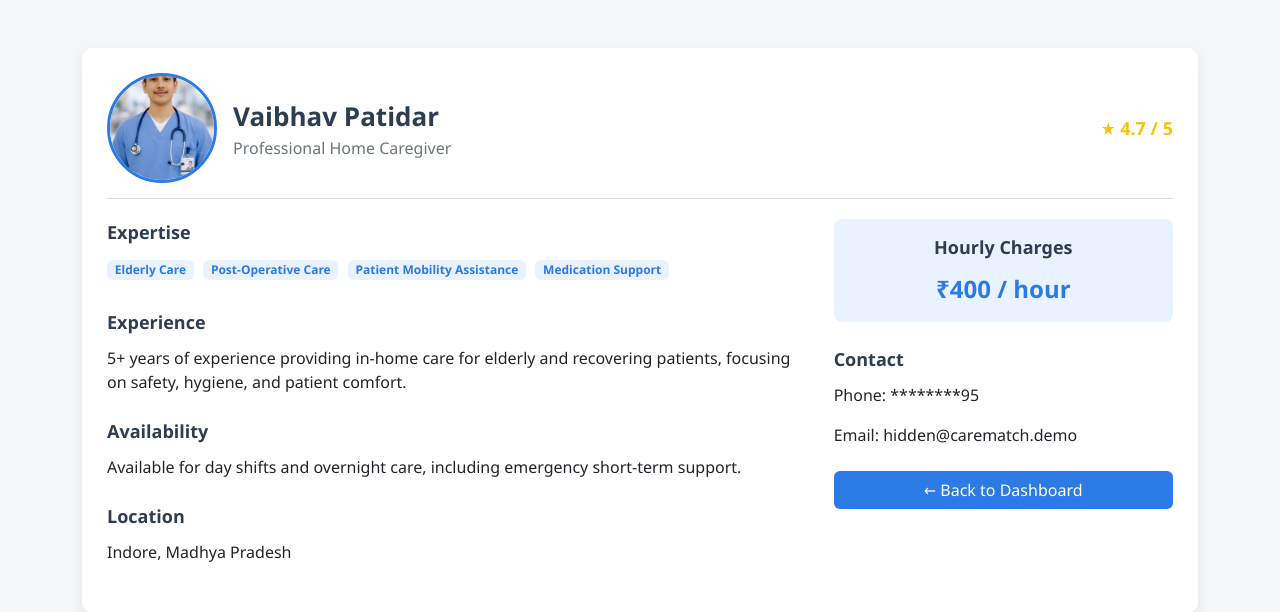
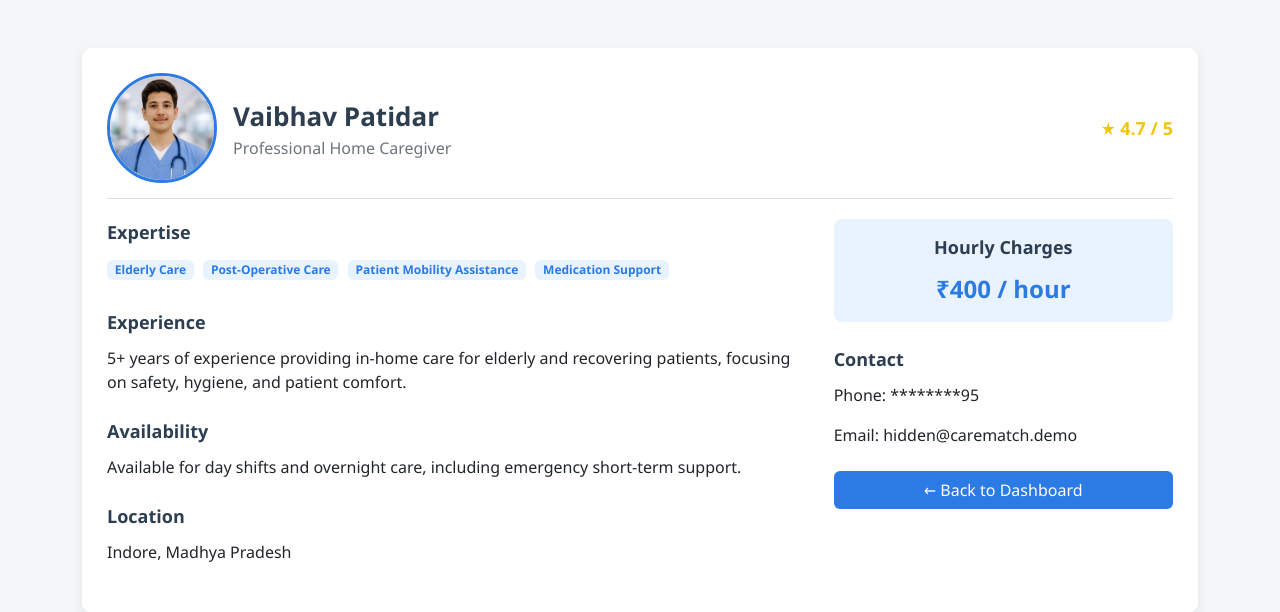
Before and after one commit to Vaibhav-Patidar/CareMatch, a Flask app: page /vaibhav_profile in a window 1280 px wide. Shown: the top 612 px of the page. Run offline with Flask 3, Linux system fonts and the light colour scheme.

Commit message:
Update profile.html

```diff
--- a/templates/profile.html
+++ b/templates/profile.html
@@ -95,7 +95,7 @@
 
         <div class="profile-header d-flex justify-content-between align-items-center">
             <div class="d-flex align-items-center">
-                <img src="https://raw.githubusercontent.com/Vaibhav-Patidar/CareMatch/refs/heads/main/static/assets/58623216-c4c3-41c7-8cfd-f60dff5ca655.png" alt="Caregiver Photo" class="profile-img me-3">
+                <img src="https://raw.githubusercontent.com/Vaibhav-Patidar/CareMatch/8f3731f8bfeed5c708d7ad9343ab2dd7ec9890d9/static/assets/profile%20img.png" alt="Caregiver Photo" class="profile-img me-3">
                 <div>
                     <div class="profile-name">Vaibhav Patidar</div>
                     <div class="profile-role">Professional Home Caregiver</div>
```
